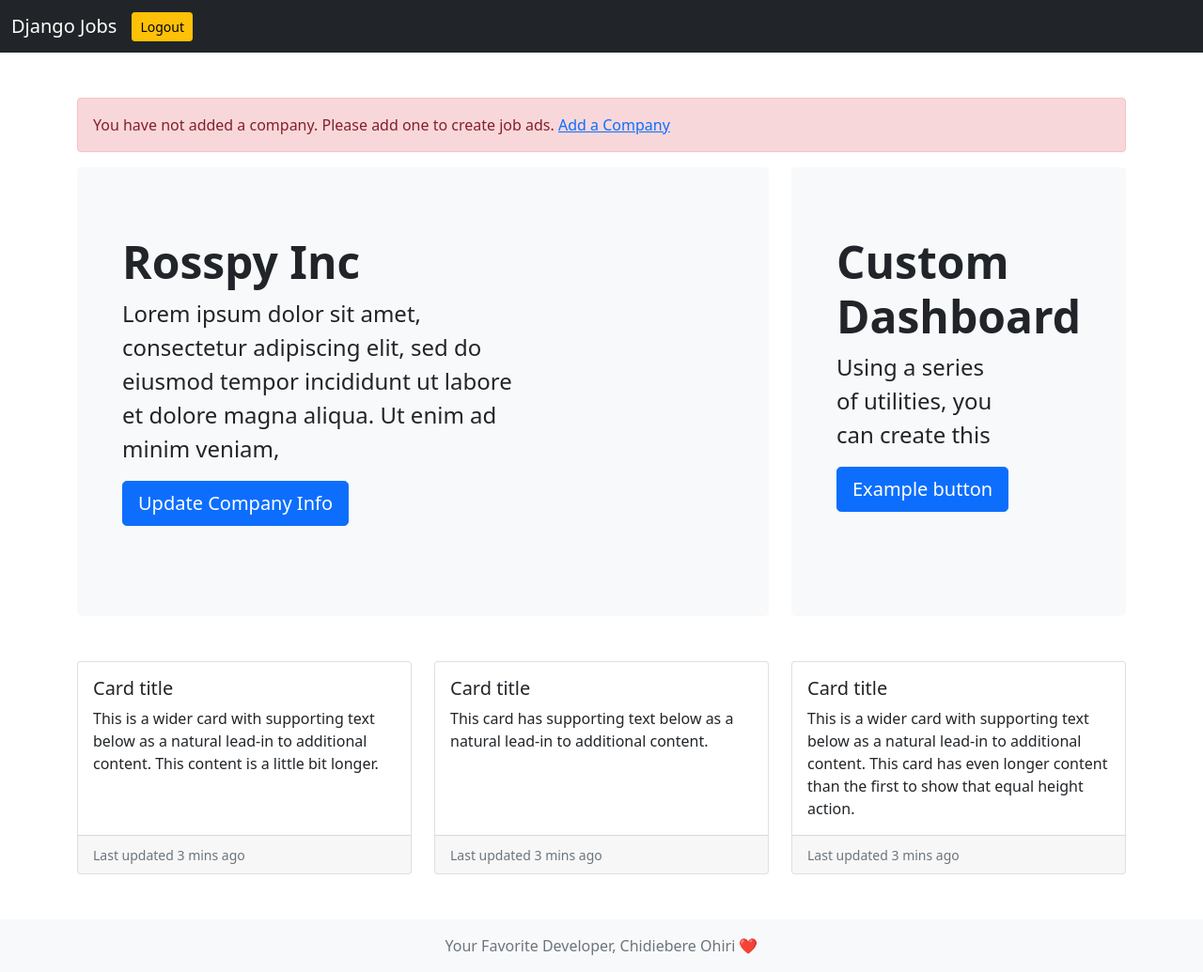
After one commit to chideegit/django-job-portal, a Django app: page /company/company-details/1/ in a window 1280 px wide. The commit adds this page. Shown: the whole page at 94% size. Run offline with Django 5.2, Linux system fonts and the light colour scheme; data comes from the database, SQL or seed files in the repository; both versions use the stored data as it was after the commit; parts of the project's set-up code (start-up, migrations or seed data) failed here and were passed over; some libraries are stand-ins or nearby versions.

Commit message:
New codes

```diff
--- a/accounts/urls.py
+++ b/accounts/urls.py
@@ -3,7 +3,7 @@ from django.contrib.auth import views as auth_views
 from .views import *
 
 urlpatterns = [
-    path('register-applicant/', register_applicant, name='register'),
+    path('register-applicant/', register_applicant, name='register-applicant'),
     path('register-recruiter', register_recruiter, name='register-recruiter'),
     path('login/', login_user, name='login'),
     path('logout/', logout_user, name='logout'),
--- a/company/models.py
+++ b/company/models.py
@@ -10,7 +10,9 @@ class Company(models.Model):
     country = models.CharField(max_length=20, choices=(('Nigeria', 'Nigeria'), ))
     established_on = models.PositiveIntegerField() # year company was established
     employees_total = models.PositiveIntegerField()
+    industry = models.CharField(max_length=20, choices=(('Tech', 'Tech'), ('Mining', 'Mining'), ('Health', 'Health')), null=True)
     user = models.OneToOneField(User, on_delete=models.CASCADE)
+    description = models.CharField(max_length=200, null=True)
 
     def __str__(self):
         return self.name
--- a/company/views.py
+++ b/company/views.py
@@ -29,7 +29,6 @@ def add_company(request):
         context = {'form':form}
     return render(request, 'company/add_company.html', context)
 
-@user_passes_test
 def update_company(request, pk):
     company = Company.objects.get(pk=pk)
     if request.method == 'POST':
--- a/django_project/decorator.py
+++ b/django_project/decorator.py
@@ -1,5 +1,6 @@
 from django.contrib.auth import get_user_model
 from django.contrib import messages
+from django.shortcuts import redirect
 
 User = get_user_model()
 
@@ -8,6 +9,7 @@ def check_company(view_func):
         user = User.objects.get(id=request.user.id)
         if user.has_company:
             messages.warning(request, 'Permission Denied. Seems you already have a company')
+            return redirect('dashboard')
         response = view_func(request, *args, **kwargs)
         return response
     return wrapper
--- a/templates/accounts/base.html
+++ b/templates/accounts/base.html
@@ -18,7 +18,7 @@
     <div class="container col-xl-10 col-xxl-8 px-4 py-5">
         <div class="row align-items-center g-lg-5 py-5">
             <div class="col-lg-7 text-center text-lg-start">
-                <h1 class="display-4 fw-bold lh-1 mb-3">The Django Universe</h1>
+                <h1 class="display-4 fw-bold lh-1 mb-3">The Django Jobber</h1>
                 <p class="col-lg-10 fs-4">
                     {% block subheading %}
                     {% endblock subheading %}
--- a/templates/accounts/login.html
+++ b/templates/accounts/login.html
@@ -19,7 +19,8 @@ Sign in to get real time updates and stay connected with the world🚀
     </div>
     <button class="w-100 btn btn-lg btn-primary" type="submit">Sign In</button>
     <hr class="my-4">
-    <small class="text-muted">Don't have an account? <a href="{% url 'register' %}">Sign Up</a></small> <br>
+    <small class="text-muted">Don't have an account? <a href="{% url 'register-applicant' %}">Sign Up as Applicant</a></small> <br>
+    <small class="text-muted">Don't have an account? <a href="{% url 'register-recruiter' %}">Sign Up as Recruiter</a></small> <br>
     <small class="text-muted">Forgot Password? <a href="{% url 'reset_password' %}">Reset Now</a></small>
 </form>
 
--- a/templates/base.html
+++ b/templates/base.html
@@ -13,7 +13,7 @@
     <title>Django Jobs</title>
 </head>
 
-<body>
+<body class="d-flex flex-column min-vh-100">
     <nav class="navbar navbar-expand-lg navbar-dark bg-dark">
         <div class="container-fluid">
             <a class="navbar-brand" href="#">Django Jobs</a>
@@ -23,31 +23,31 @@
                 <span class="navbar-toggler-icon"></span>
             </button>
             <div class="collapse navbar-collapse" id="navbarSupportedContent">
+                {% if request.user.is_recruiter %}
                 <ul class="navbar-nav me-auto mb-2 mb-lg-0">
                     <li class="nav-item">
                         <a class="nav-link active" aria-current="page" href="#">Home</a>
                     </li>
-                    <li class="nav-item">
-                        <a class="nav-link" href="#">Link</a>
-                    </li>
                     <li class="nav-item dropdown">
                         <a class="nav-link dropdown-toggle" href="#" id="navbarDropdown" role="button"
                             data-bs-toggle="dropdown" aria-expanded="false">
-                            Dropdown
+                            Company
                         </a>
                         <ul class="dropdown-menu" aria-labelledby="navbarDropdown">
-                            <li><a class="dropdown-item" href="#">Action</a></li>
-                            <li><a class="dropdown-item" href="#">Another action</a></li>
-                            <li>
-                                <hr class="dropdown-divider">
-                            </li>
-                            <li><a class="dropdown-item" href="#">Something else here</a></li>
+                            {% if not request.user.has_company %}
+                            <li><a class="dropdown-item" href="{% url 'add-company' %}">Add Company</a></li>
+                            {% else %}
+                            <li><a class="dropdown-item" href="{% url 'update-company' request.user.company.pk %}">Update Company Info</a></li>
+                            {% endif %}
+                            <li><a class="dropdown-item" href="{% url 'company-details' request.user.company.pk %}">Company Details</a></li>
                         </ul>
                     </li>
                     <li class="nav-item">
                         <a class="nav-link disabled" href="#" tabindex="-1" aria-disabled="true">Disabled</a>
                     </li>
                 </ul>
+                {% endif %}
+                <a href="{% url 'logout' %}" class="btn btn-warning btn-sm">Logout</a>
                 <!-- <form class="d-flex">
                     <input class="form-control me-2" type="search" placeholder="Search" aria-label="Search">
                     <button class="btn btn-outline-success" type="submit">Search</button>
@@ -56,7 +56,13 @@
         </div>
     </nav>
 
-    <div class="container mt-5">
+    <div class="container mt-5 mb-5">
+
+        {% if not request.user.has_company %}
+        <div class="alert alert-danger" role="alert">
+            You have not added a company. Please add one to create job ads. <a href="{% url 'add-company' %}">Add a Company</a>
+        </div>
+        {% endif %}
 
         {% if messages %}
         {% for message in messages %}
@@ -70,6 +76,12 @@
         {% endblock content %}
 
     </div>
+
+    <footer class="footer mt-auto py-3 bg-light">
+        <div class="container text-center">
+            <span class="text-muted center">Your Favorite Developer, Chidiebere Ohiri ❤️</span>
+        </div>
+    </footer>
 
     <!-- Optional JavaScript; choose one of the two! -->
 
--- /dev/null
+++ b/templates/company/company_details.html
@@ -0,0 +1,69 @@
+{% extends 'base.html' %}
+
+{% block content %}
+
+<div class="row row-cols-1 row-cols-md-3 g-4 mb-5">
+    <div class="col-md-8">
+        <div class="p-4 h-100 mb-4 bg-light rounded-3">
+            <div class="container-fluid py-5">
+                <h1 class="display-5 fw-bold">{{company.name}}</h1>
+                <p class="col-md-8 fs-4">{{company.description}}</p>
+                <a href="{% url 'update-company' company.pk %}" class="btn btn-primary btn-lg" type="button">Update Company Info</a>
+            </div>
+        </div>
+    </div>
+    <div class="col-md-4">
+        <div class="p-4 h-100 mb-4 bg-light rounded-3">
+            <div class="container-fluid py-5">
+                <h1 class="display-5 fw-bold">Custom Dashboard</h1>
+                <p class="col-md-8 fs-4">Using a series of utilities, you can create this </p>
+                <button class="btn btn-primary btn-lg" type="button">Example button</button>
+            </div>
+        </div>
+    </div>
+</div>
+
+<section>
+    <div class="row row-cols-1 row-cols-md-3 g-4">
+        <div class="col">
+            <div class="card h-100">
+                <div class="card-body">
+                    <h5 class="card-title">Card title</h5>
+                    <p class="card-text">This is a wider card with supporting text below as a natural lead-in to
+                        additional content. This content is a little bit longer.</p>
+                </div>
+                <div class="card-footer">
+                    <small class="text-muted">Last updated 3 mins ago</small>
+                </div>
+            </div>
+        </div>
+        <div class="col">
+            <div class="card h-100">
+                <div class="card-body">
+                    <h5 class="card-title">Card title</h5>
+                    <p class="card-text">This card has supporting text below as a natural lead-in to additional content.
+                    </p>
+                </div>
+                <div class="card-footer">
+                    <small class="text-muted">Last updated 3 mins ago</small>
+                </div>
+            </div>
+        </div>
+        <div class="col">
+            <div class="card h-100">
+                <div class="card-body">
+                    <h5 class="card-title">Card title</h5>
+                    <p class="card-text">This is a wider card with supporting text below as a natural lead-in to
+                        additional content. This card has even longer content than the first to show that equal height
+                        action.</p>
+                </div>
+                <div class="card-footer">
+                    <small class="text-muted">Last updated 3 mins ago</small>
+                </div>
+            </div>
+        </div>
+    </div>
+</section>
+
+
+{% endblock content %}
--- a/templates/dashboard/dashboard.html
+++ b/templates/dashboard/dashboard.html
@@ -4,7 +4,7 @@
 
 <div class="p-5 mb-4 bg-light rounded-3">
     <div class="container-fluid py-5">
-        <h1 class="display-5 fw-bold">Custom jumbotron</h1>
+        <h1 class="display-5 fw-bold">Custom Dashboard</h1>
         <p class="col-md-8 fs-4">Using a series of utilities, you can create this jumbotron, just like the one
             in previous versions of Bootstrap. Check out the examples below for how you can remix and restyle it
             to your liking.</p>
```
Also changed, not shown: templates/accounts/register_applicant.html (added, +35 -0 lines), templates/accounts/register_recruiter.html (added, +35 -0 lines), templates/company/add_company.html (added, +63 -0 lines), templates/company/update_company.html (added, +63 -0 lines), company/migrations/0002_company_industry.py (added), company/migrations/0003_company_description.py (added), company/migrations/0004_alter_company_description.py (added), db.sqlite3.
